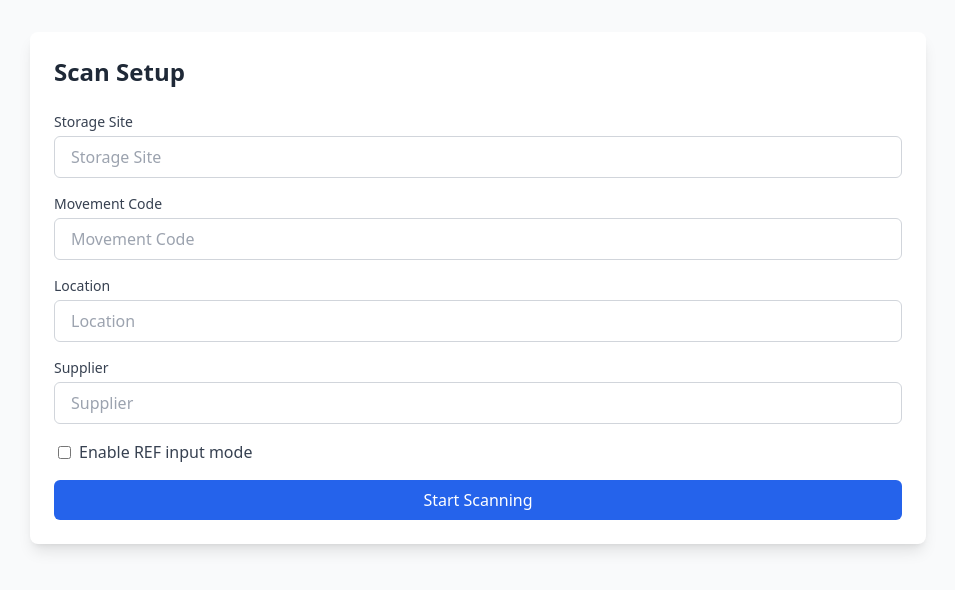
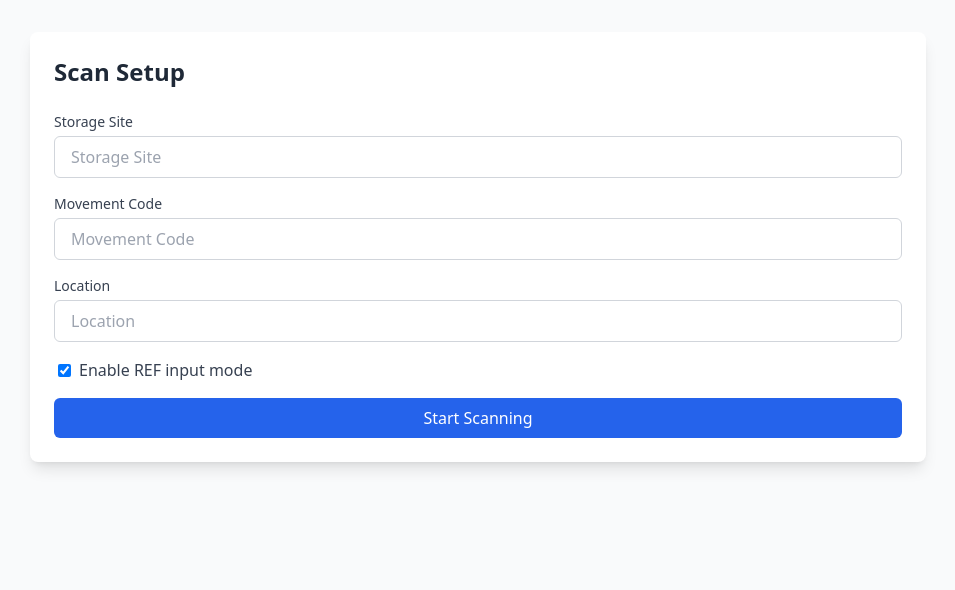
Before and after one commit to Gerald-Waerseggers/GS1-Barcode-Scanner, a React (Vite) app: page / in a window 1280 px wide. Shown: the top 590 px of the page, without its empty margins (162-1117 px from the left). Built offline with nearby package versions, Linux system fonts and the light colour scheme.

Commit message:
supplier remove +  before unload warning

```diff
--- a/src/BarcodeScanner.tsx
+++ b/src/BarcodeScanner.tsx
@@ -1,4 +1,4 @@
-import { useState } from "react";
+import { useState, useEffect } from "react";
 import { parseGS1 } from "./utils/gs1Parser";
 import { Download, Trash2, ScanLine } from "lucide-react";
 import { exportScansToCSV } from "./utils/exportScans";
@@ -16,7 +16,6 @@ export default function BarcodeScanner() {
   const [isSetup, setIsSetup] = useState(false);
   const [setupInfo, setSetupInfo] = useState<ScanSetup>({
     storageSite: "",
-    supplier: "",
     movementCode: "",
     location: "",
     addRefMode: true,
@@ -29,8 +28,11 @@ export default function BarcodeScanner() {
   const [isDeleteModalOpen, setIsDeleteModalOpen] = useState(false);
   const [deletingScan, setDeletingScan] = useState<ScanRecord | null>(null);
 
-  const handleSetupComplete = (setupInfo: ScanSetup) => {
-    setSetupInfo(setupInfo);
+  const handleSetupComplete = (newSetupInfo: ScanSetup) => {
+    setSetupInfo((prevSetup) => ({
+      ...prevSetup,
+      ...newSetupInfo,
+    }));
     setIsSetup(true);
   };
 
@@ -106,8 +108,26 @@ export default function BarcodeScanner() {
     setIsAddModalOpen(false);
   };
 
+  useEffect(() => {
+    const handleBeforeUnload = (e: BeforeUnloadEvent) => {
+      if (scans.length > 0) {
+        e.preventDefault();
+        e.returnValue = "";
+        return "";
+      }
+    };
+
+    window.addEventListener("beforeunload", handleBeforeUnload);
+    return () => window.removeEventListener("beforeunload", handleBeforeUnload);
+  }, [scans.length]);
+
   if (!isSetup) {
-    return <SetupForm onSetupComplete={handleSetupComplete} />;
+    return (
+      <SetupForm
+        onSetupComplete={handleSetupComplete}
+        initialValues={setupInfo}
+      />
+    );
   }
 
   return (
@@ -131,10 +151,6 @@ export default function BarcodeScanner() {
               <div>
                 <span className="text-sm text-gray-500">Location:</span>
                 <span className="ml-2 font-medium">{setupInfo.location}</span>
-              </div>
-              <div>
-                <span className="text-sm text-gray-500">Supplier:</span>
-                <span className="ml-2 font-medium">{setupInfo.supplier}</span>
               </div>
               <div>
                 <span className="text-sm text-gray-500">Add Ref Mode:</span>
--- a/src/components/ScansGrid.tsx
+++ b/src/components/ScansGrid.tsx
@@ -139,7 +139,6 @@ const ScansGrid: React.FC<ScansGridProps> = ({ scans, onEdit, onDelete }) => {
         new Date(params.value).toLocaleTimeString(),
     },
     { field: "storageSite", headerName: "Storage Site" },
-    { field: "supplier", headerName: "Supplier" },
     { field: "gtin", headerName: "GTIN" },
 
     {
--- a/src/components/SetupForm.tsx
+++ b/src/components/SetupForm.tsx
@@ -4,20 +4,22 @@ import { Button } from "@headlessui/react";
 
 interface SetupFormProps {
   onSetupComplete: (setupInfo: ScanSetup) => void;
+  initialValues: ScanSetup;
 }
 
-const SetupForm: React.FC<SetupFormProps> = ({ onSetupComplete }) => {
-  const [storageSite, setStorageSite] = useState("");
-  const [supplier, setSupplier] = useState("");
-  const [movementCode, setMovementCode] = useState("");
-  const [location, setLocation] = useState("");
-  const [addRefMode, setAddRefMode] = useState(false);
+const SetupForm: React.FC<SetupFormProps> = ({
+  onSetupComplete,
+  initialValues,
+}) => {
+  const [storageSite, setStorageSite] = useState(initialValues.storageSite);
+  const [movementCode, setMovementCode] = useState(initialValues.movementCode);
+  const [location, setLocation] = useState(initialValues.location);
+  const [addRefMode, setAddRefMode] = useState(initialValues.addRefMode);
 
   const handleSubmit = (e: React.FormEvent) => {
     e.preventDefault();
     onSetupComplete({
       storageSite,
-      supplier,
       addRefMode,
       movementCode,
       location,
@@ -70,19 +72,6 @@ const SetupForm: React.FC<SetupFormProps> = ({ onSetupComplete }) => {
                   required
                 />
               </div>
-              <div>
-                <label className="block text-sm font-medium text-gray-700">
-                  Supplier
-                </label>
-                <input
-                  placeholder="Supplier"
-                  type="text"
-                  value={supplier}
-                  onChange={(e) => setSupplier(e.target.value)}
-                  className="mt-1 block w-full px-4 py-2 border border-gray-300 rounded-md"
-                  required
-                />
-              </div>
               <div className="mb-4">
                 <label className="flex items-center space-x-2 ml-1">
                   <input
--- a/src/types.ts
+++ b/src/types.ts
@@ -2,7 +2,6 @@ export interface ScanSetup {
   storageSite: string;
   movementCode: string;
   location: string;
-  supplier: string;
   addRefMode: boolean;
 }
 
@@ -15,6 +14,5 @@ export interface ScanRecord {
   storageSite: string;
   movementCode: string;
   location: string;
-  supplier: string;
   ref?: string;
 }
--- a/src/utils/exportScans.ts
+++ b/src/utils/exportScans.ts
@@ -33,9 +33,7 @@ export function exportScansToCSV(scans: ScanRecord[], setupInfo: ScanSetup) {
   const url = window.URL.createObjectURL(blob);
   const a = document.createElement("a");
   a.href = url;
-  a.download = `gs1_barcode_scans_${setupInfo.storageSite}_${
-    setupInfo.supplier
-  }_${today}.csv`;
+  a.download = `gs1_barcode_scans_${setupInfo.storageSite}_${today}.csv`;
   document.body.appendChild(a);
   a.click();
   document.body.removeChild(a);
```
